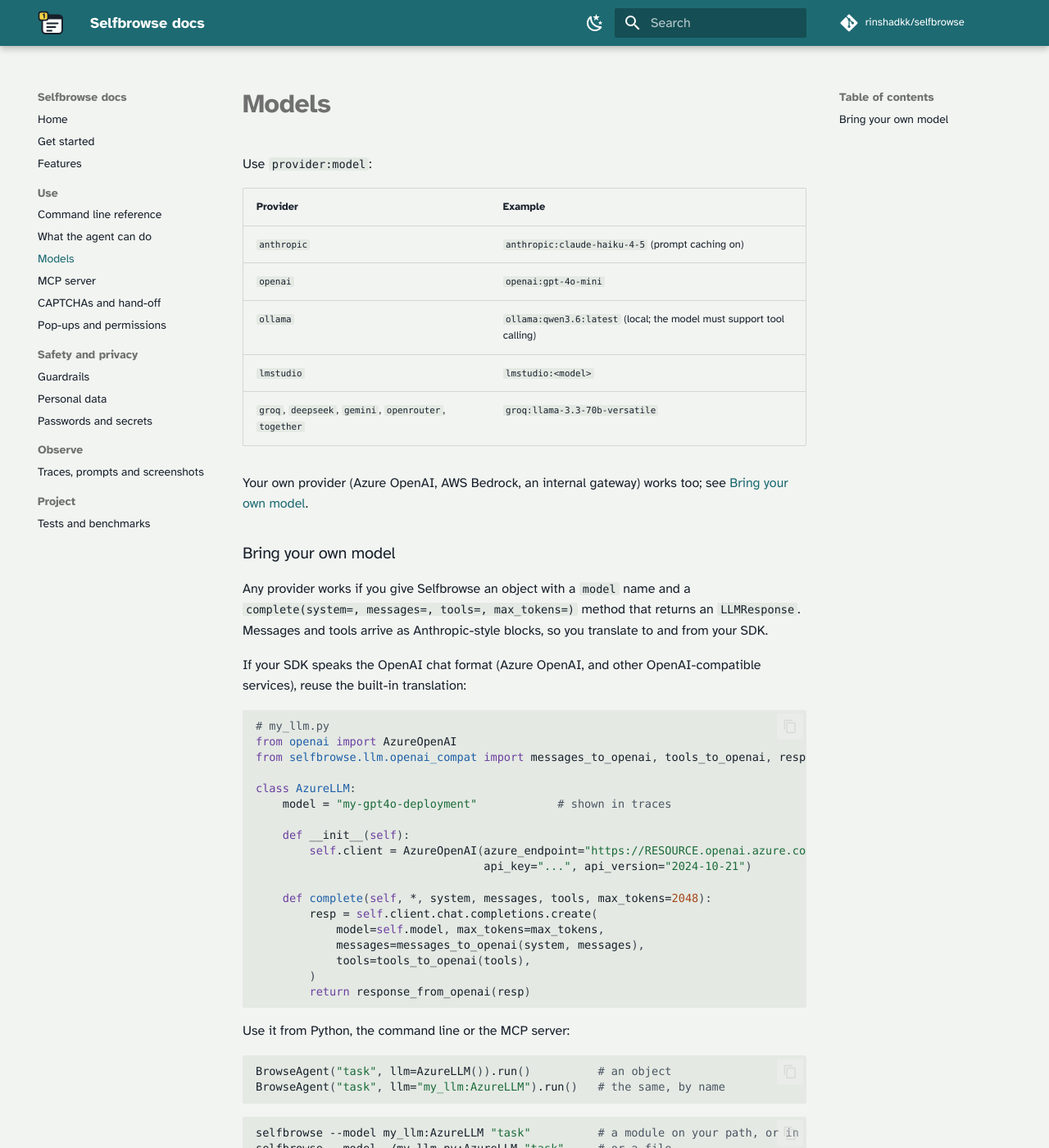
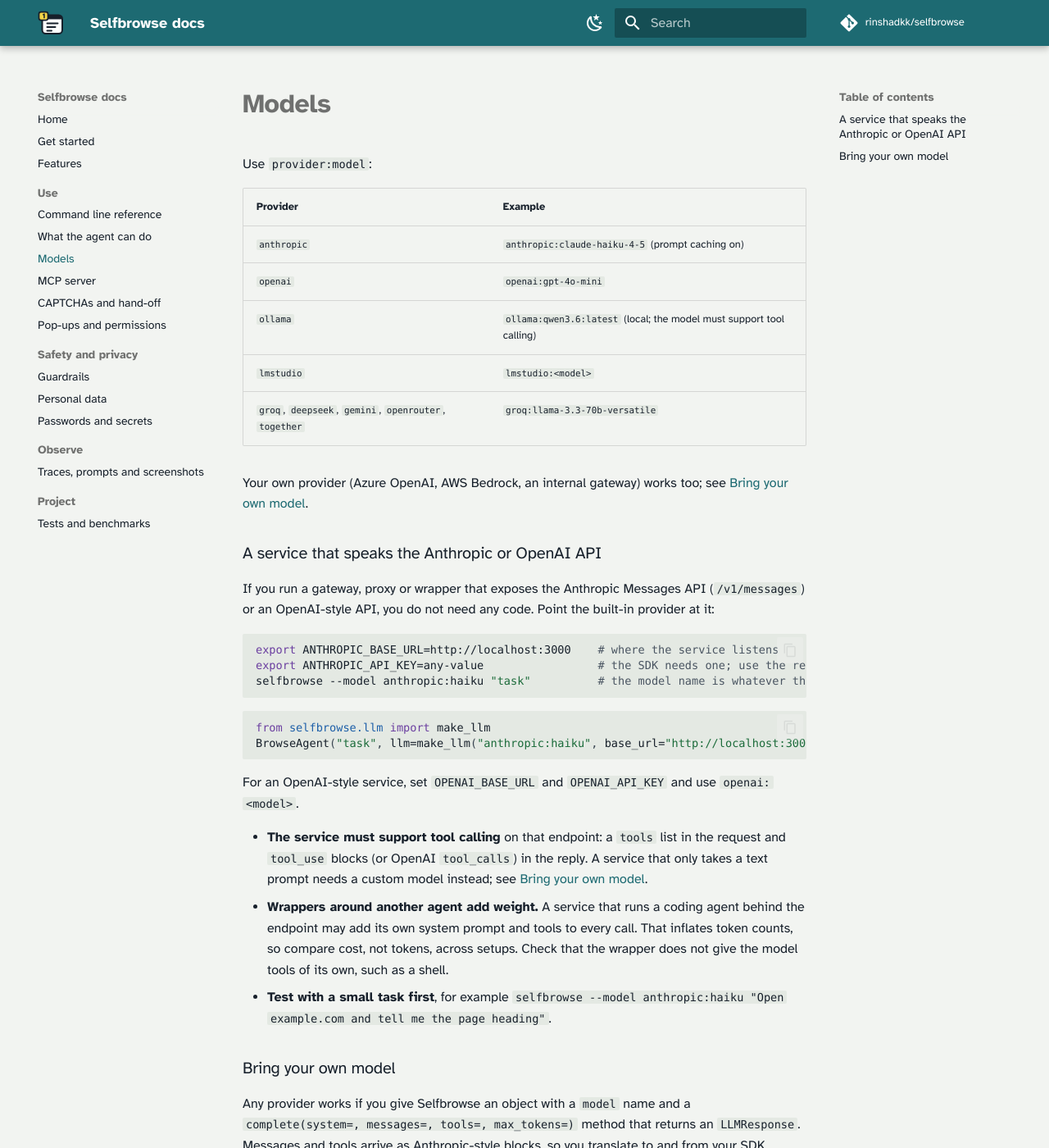
Before and after one commit to rinshadkk/selfbrowse, an MkDocs documentation site: the page built from docs/models.md, in a window 1280 px wide and 1400 px high. Shown: the whole window at 82% size. Built offline with MkDocs 1.6.1 and Material for MkDocs 9.7.7, drawn with Linux system fonts in a browser that asks for light colours; some web fonts are replaced; comment, search, counter and statistics services are not loaded.

Commit message:
Document --record-video and using an Anthropic- or OpenAI-compatible service
Co-Authored-By: Claude Sonnet 5.5 <noreply@anthropic.com>

````diff
--- a/docs/models.md
+++ b/docs/models.md
@@ -11,6 +11,27 @@ Use `provider:model`:
 | `groq`, `deepseek`, `gemini`, `openrouter`, `together` | `groq:llama-3.3-70b-versatile` |
 
 Your own provider (Azure OpenAI, AWS Bedrock, an internal gateway) works too; see [Bring your own model](#bring-your-own-model).
+
+### A service that speaks the Anthropic or OpenAI API
+
+If you run a gateway, proxy or wrapper that exposes the Anthropic Messages API (`/v1/messages`) or an OpenAI-style API, you do not need any code. Point the built-in provider at it:
+
+```bash
+export ANTHROPIC_BASE_URL=http://localhost:3000    # where the service listens
+export ANTHROPIC_API_KEY=any-value                 # the SDK needs one; use the real key if the service checks it
+selfbrowse --model anthropic:haiku "task"          # the model name is whatever the service accepts
+```
+
+```python
+from selfbrowse.llm import make_llm
+BrowseAgent("task", llm=make_llm("anthropic:haiku", base_url="http://localhost:3000", api_key="any-value"))
+```
+
+For an OpenAI-style service, set `OPENAI_BASE_URL` and `OPENAI_API_KEY` and use `openai:<model>`.
+
+- **The service must support tool calling** on that endpoint: a `tools` list in the request and `tool_use` blocks (or OpenAI `tool_calls`) in the reply. A service that only takes a text prompt needs a custom model instead; see [Bring your own model](#bring-your-own-model).
+- **Wrappers around another agent add weight.** A service that runs a coding agent behind the endpoint may add its own system prompt and tools to every call. That inflates token counts, so compare cost, not tokens, across setups. Check that the wrapper does not give the model tools of its own, such as a shell.
+- **Test with a small task first**, for example `selfbrowse --model anthropic:haiku "Open example.com and tell me the page heading"`.
 
 ### Bring your own model
 
````
Also changed, not shown: README.md (+22 -0 lines), docs/cli.md (+1 -0 lines).
